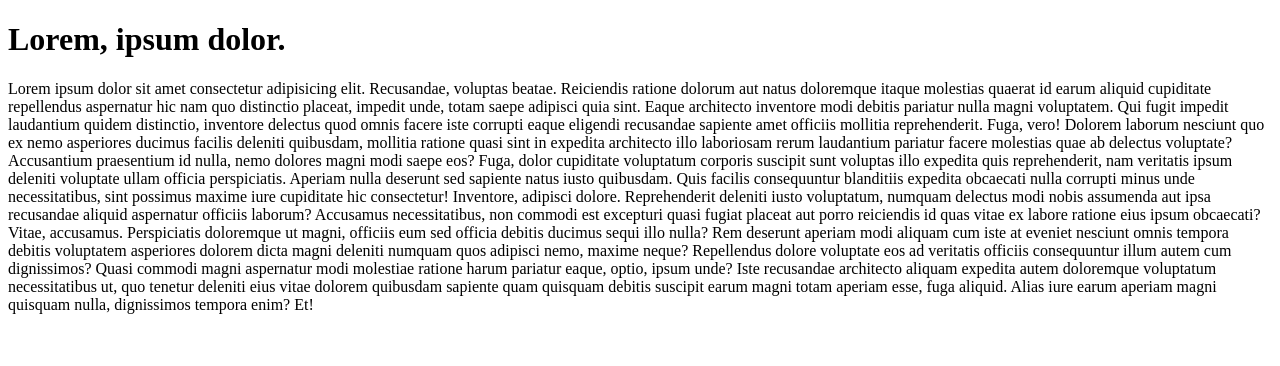
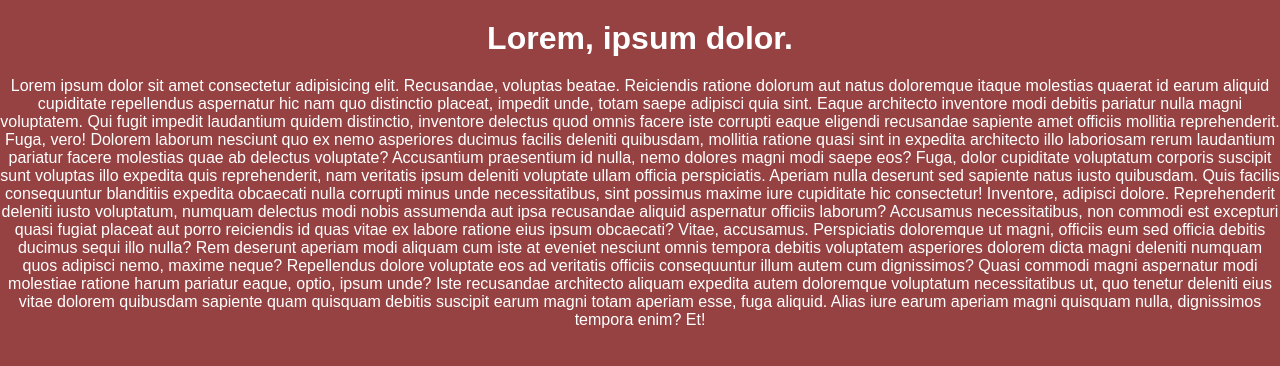
Before and after one commit to Wilgrey2004/WebPage-Prueba-Node, a website: page index.html in a window 1280 px wide. Drawn offline with Linux system fonts and the light colour scheme.

Commit message:
Agregando estilos y js

```diff
--- /dev/null
+++ b/Js/main.js
@@ -0,0 +1 @@
+console.log("Workings...");
--- a/index.html
+++ b/index.html
@@ -3,6 +3,7 @@
   <head>
     <meta charset="UTF-8" />
     <meta name="viewport" content="width=device-width, initial-scale=1.0" />
+    <link rel="stylesheet" href="styles/main.css" />
     <title>GH Pages</title>
   </head>
   <body>
@@ -42,5 +43,6 @@
       totam aperiam esse, fuga aliquid. Alias iure earum aperiam magni quisquam
       nulla, dignissimos tempora enim? Et!
     </p>
+    <script src="Js/main.js"></script>
   </body>
 </html>
--- a/package.json
+++ b/package.json
@@ -3,6 +3,7 @@
   "version": "1.0.0",
   "main": "index.js",
   "scripts": {
+
     "test": "echo \"Error: no test specified\" && exit 1"
   },
   "keywords": [],
--- /dev/null
+++ b/styles/main.css
@@ -0,0 +1,23 @@
+* {
+  margin: 0;
+  padding: 0;
+  box-sizing: border-box;
+  font-family: "Poppins", sans-serif;
+  scroll-behavior: smooth;
+}
+
+body {
+  background-color: rgb(150, 66, 66);
+}
+h1 {
+  text-align: center;
+  color: #fff;
+  margin-top: 20px;
+}
+
+p {
+  border-left-color: #fff;
+  text-align: center;
+  color: #fff;
+  margin-top: 20px;
+}
```
